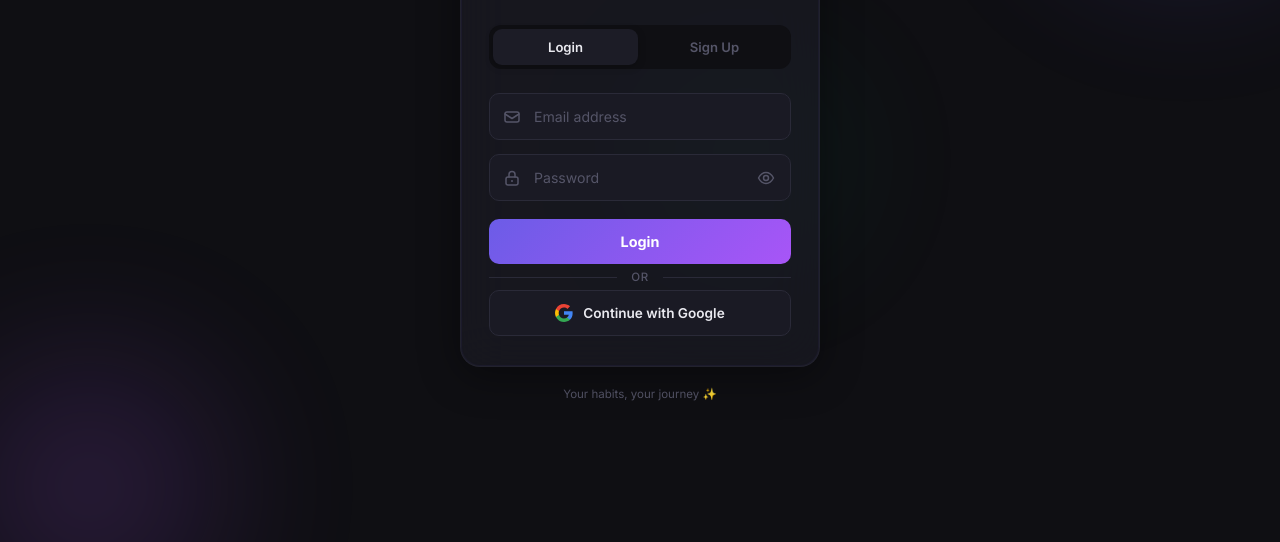
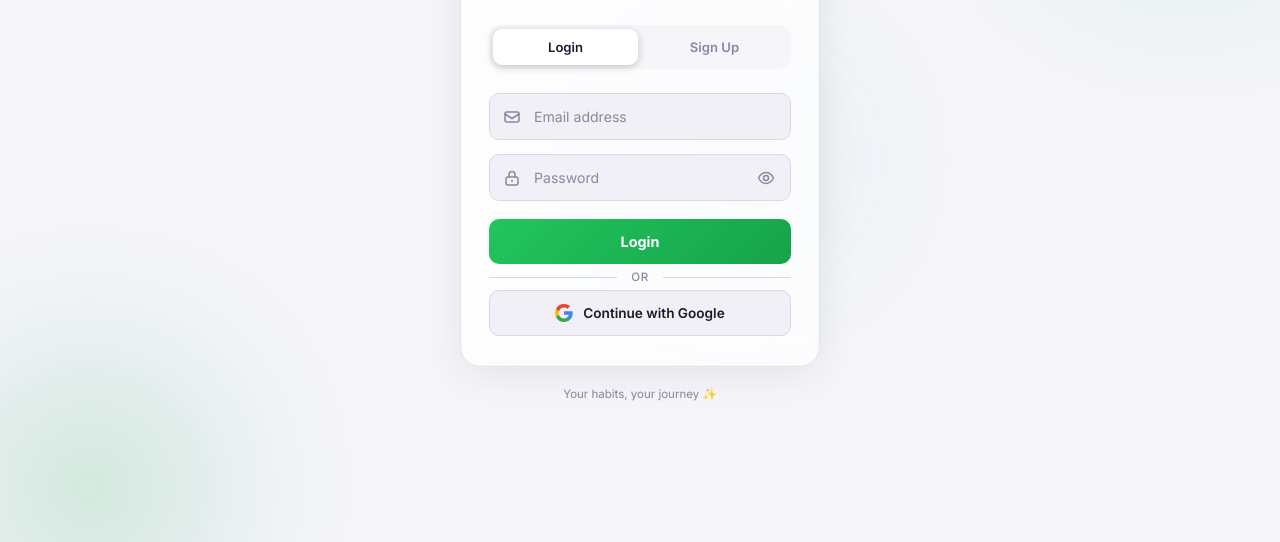
Before and after one commit to vaishnavsalunke2008-max/routine-tracker, a plain HTML site: page auth.html in a window 1280 px wide. Shown: the part 258-800 px from the top of the page. Drawn offline with nearby package versions, Linux system fonts and the light colour scheme.

Commit message:
Update app icon to green flame design and apply latest UI changes

```diff
--- a/auth.css
+++ b/auth.css
@@ -9,26 +9,26 @@
 }
 
 :root {
-    --bg-primary: #0f0f13;
-    --bg-secondary: #16161d;
-    --bg-card: #1c1c26;
-    --bg-hover: #22222e;
-    --bg-input: #1a1a24;
-    --border: #2a2a38;
-    --border-focus: #6c5ce7;
-    --text-primary: #eaeaf0;
-    --text-secondary: #8888a0;
-    --text-muted: #555568;
-    --accent: #6c5ce7;
-    --accent-soft: rgba(108, 92, 231, 0.15);
-    --accent-glow: rgba(108, 92, 231, 0.35);
-    --green: #00d68f;
-    --green-soft: rgba(0, 214, 143, 0.12);
-    --red: #ff6b81;
-    --red-soft: rgba(255, 107, 129, 0.12);
+    --bg-primary: #f5f5fa;
+    --bg-secondary: #ffffff;
+    --bg-card: #ffffff;
+    --bg-hover: #eeeef5;
+    --bg-input: #f0f0f6;
+    --border: #d8d8e5;
+    --border-focus: #22c55e;
+    --text-primary: #1a1a2e;
+    --text-secondary: #5a5a78;
+    --text-muted: #8888a0;
+    --accent: #22c55e;
+    --accent-soft: rgba(34, 197, 94, 0.12);
+    --accent-glow: rgba(34, 197, 94, 0.25);
+    --green: #00b874;
+    --green-soft: rgba(0, 184, 116, 0.1);
+    --red: #e74c5e;
+    --red-soft: rgba(231, 76, 94, 0.1);
     --radius: 14px;
     --radius-sm: 10px;
-    --shadow: 0 2px 12px rgba(0, 0, 0, 0.25);
+    --shadow: 0 2px 12px rgba(0, 0, 0, 0.08);
     --transition: 0.2s cubic-bezier(.4, 0, .2, 1);
     --font: 'Inter', -apple-system, BlinkMacSystemFont, 'Segoe UI', Roboto, sans-serif;
 }
@@ -79,7 +79,7 @@ body {
 .auth-bg-orb:nth-child(2) {
     width: 250px;
     height: 250px;
-    background: #a855f7;
+    background: #16a34a;
     bottom: -60px;
     left: -50px;
     animation-delay: -4s;
@@ -139,13 +139,13 @@ body {
 
 /* ─── Auth Card ─── */
 .auth-card {
-    background: rgba(28, 28, 38, 0.65);
+    background: rgba(255, 255, 255, 0.75);
     backdrop-filter: blur(24px);
     -webkit-backdrop-filter: blur(24px);
-    border: 1px solid rgba(42, 42, 56, 0.6);
+    border: 1px solid rgba(216, 216, 229, 0.6);
     border-radius: 20px;
     padding: 36px 28px 30px;
-    box-shadow: 0 8px 40px rgba(0, 0, 0, 0.4), 0 0 0 1px rgba(108, 92, 231, 0.06) inset;
+    box-shadow: 0 8px 40px rgba(0, 0, 0, 0.08), 0 0 0 1px rgba(34, 197, 94, 0.06) inset;
 }
 
 /* ─── Header ─── */
@@ -294,7 +294,7 @@ body {
 .auth-submit-btn {
     width: 100%;
     padding: 14px;
-    background: linear-gradient(135deg, var(--accent), #a855f7);
+    background: linear-gradient(135deg, var(--accent), #16a34a);
     border: none;
     border-radius: var(--radius-sm);
     font-size: 0.9rem;
@@ -512,7 +512,7 @@ body {
     display: none;
     padding: 12px 14px;
     background: var(--accent-soft);
-    border: 1px solid rgba(108, 92, 231, 0.25);
+    border: 1px solid rgba(34, 197, 94, 0.25);
     border-radius: var(--radius-sm);
     font-size: 0.78rem;
     color: var(--accent);
@@ -546,7 +546,7 @@ body {
 }
 
 .auth-footer a:hover {
-    color: #a855f7;
+    color: #16a34a;
 }
 
 /* ─── Responsive ─── */
--- a/auth.html
+++ b/auth.html
@@ -12,7 +12,7 @@
     <link rel="stylesheet" href="auth.css">
     <link rel="manifest" href="manifest.json">
     <link rel="apple-touch-icon" href="icons/icon-192.png">
-    <meta name="theme-color" content="#0f0f13">
+    <meta name="theme-color" content="#f5f5fa">
     <meta name="apple-mobile-web-app-capable" content="yes">
     <meta name="apple-mobile-web-app-status-bar-style" content="black-translucent">
     <script src="https://cdn.jsdelivr.net/npm/@supabase/supabase-js@2"></script>
--- a/style.css
+++ b/style.css
@@ -8,27 +8,27 @@
 }
 
 :root {
-  --bg-primary: #0f0f13;
-  --bg-secondary: #16161d;
-  --bg-card: #1c1c26;
-  --bg-hover: #22222e;
-  --bg-input: #1a1a24;
-  --border: #2a2a38;
-  --border-focus: #6c5ce7;
-  --text-primary: #eaeaf0;
-  --text-secondary: #8888a0;
-  --text-muted: #555568;
-  --accent: #6c5ce7;
-  --accent-soft: rgba(108, 92, 231, 0.15);
-  --accent-glow: rgba(108, 92, 231, 0.35);
-  --green: #00d68f;
-  --green-soft: rgba(0, 214, 143, 0.12);
-  --red: #ff6b81;
-  --red-soft: rgba(255, 107, 129, 0.12);
+  --bg-primary: #f5f5fa;
+  --bg-secondary: #ffffff;
+  --bg-card: #ffffff;
+  --bg-hover: #eeeef5;
+  --bg-input: #f0f0f6;
+  --border: #d8d8e5;
+  --border-focus: #22c55e;
+  --text-primary: #1a1a2e;
+  --text-secondary: #5a5a78;
+  --text-muted: #8888a0;
+  --accent: #22c55e;
+  --accent-soft: rgba(34, 197, 94, 0.12);
+  --accent-glow: rgba(34, 197, 94, 0.25);
+  --green: #00b874;
+  --green-soft: rgba(0, 184, 116, 0.1);
+  --red: #e74c5e;
+  --red-soft: rgba(231, 76, 94, 0.1);
   --orange: #fdcb6e;
   --radius: 14px;
   --radius-sm: 10px;
-  --shadow: 0 2px 12px rgba(0, 0, 0, 0.25);
+  --shadow: 0 2px 12px rgba(0, 0, 0, 0.08);
   --transition: 0.2s cubic-bezier(.4, 0, .2, 1);
   --font: 'Inter', -apple-system, BlinkMacSystemFont, 'Segoe UI', Roboto, sans-serif;
   --top-bar-h: 56px;
@@ -60,10 +60,10 @@ body {
   align-items: center;
   justify-content: space-between;
   padding: 0 12px;
-  background: rgba(15, 15, 19, 0.82);
+  background: rgba(245, 245, 250, 0.88);
   backdrop-filter: blur(18px);
   -webkit-backdrop-filter: blur(18px);
-  border-bottom: 1px solid rgba(42, 42, 56, 0.5);
+  border-bottom: 1px solid rgba(216, 216, 229, 0.6);
   z-index: 100
 }
 
@@ -505,53 +505,73 @@ body {
   background: rgba(255, 107, 129, 0.22)
 }
 
-/* ─── Light Theme ─── */
+/* ─── Theme Transition ─── */
 body {
   transition: background 0.35s ease, color 0.35s ease
 }
 
-body.light-theme {
-  --bg-primary: #f5f5fa;
-  --bg-secondary: #ffffff;
-  --bg-card: #ffffff;
-  --bg-hover: #eeeef5;
-  --bg-input: #f0f0f6;
-  --border: #d8d8e5;
-  --border-focus: #6c5ce7;
-  --text-primary: #1a1a2e;
-  --text-secondary: #5a5a78;
-  --text-muted: #8888a0;
-  --accent: #6c5ce7;
-  --accent-soft: rgba(108, 92, 231, 0.12);
-  --accent-glow: rgba(108, 92, 231, 0.25);
-  --green: #00b874;
-  --green-soft: rgba(0, 184, 116, 0.1);
-  --red: #e74c5e;
-  --red-soft: rgba(231, 76, 94, 0.1);
-  --shadow: 0 2px 12px rgba(0, 0, 0, 0.08)
-}
-
-body.light-theme .top-bar {
+/* ─── Light Theme (Default) Top/Bottom Bars ─── */
+.top-bar {
   background: rgba(245, 245, 250, 0.88);
   border-bottom-color: rgba(216, 216, 229, 0.6)
 }
 
-body.light-theme .bottom-nav {
+.bottom-nav {
   background: rgba(245, 245, 250, 0.92);
   border-top-color: rgba(216, 216, 229, 0.6)
 }
 
-body.light-theme .radar-nav::before {
-  background: #fff;
+.time-input::-webkit-calendar-picker-indicator {
+  filter: invert(0)
+}
+
+.toggle-thumb {
+  box-shadow: 0 1px 4px rgba(0, 0, 0, 0.15)
+}
+
+/* ─── Dark Theme (Opt-in) ─── */
+body.dark-theme {
+  --bg-primary: #0f0f13;
+  --bg-secondary: #16161d;
+  --bg-card: #1c1c26;
+  --bg-hover: #22222e;
+  --bg-input: #1a1a24;
+  --border: #2a2a38;
+  --border-focus: #22c55e;
+  --text-primary: #eaeaf0;
+  --text-secondary: #8888a0;
+  --text-muted: #555568;
+  --accent: #22c55e;
+  --accent-soft: rgba(34, 197, 94, 0.15);
+  --accent-glow: rgba(34, 197, 94, 0.35);
+  --green: #00d68f;
+  --green-soft: rgba(0, 214, 143, 0.12);
+  --red: #ff6b81;
+  --red-soft: rgba(255, 107, 129, 0.12);
+  --shadow: 0 2px 12px rgba(0, 0, 0, 0.25)
+}
+
+body.dark-theme .top-bar {
+  background: rgba(15, 15, 19, 0.82);
+  border-bottom-color: rgba(42, 42, 56, 0.5)
+}
+
+body.dark-theme .bottom-nav {
+  background: rgba(15, 15, 19, 0.88);
+  border-top-color: rgba(42, 42, 56, 0.5)
+}
+
+body.dark-theme .radar-nav::before {
+  background: var(--bg-card);
   border-color: var(--border)
 }
 
-body.light-theme .time-input::-webkit-calendar-picker-indicator {
-  filter: invert(0)
-}
-
-body.light-theme .toggle-thumb {
-  box-shadow: 0 1px 4px rgba(0, 0, 0, 0.15)
+body.dark-theme .time-input::-webkit-calendar-picker-indicator {
+  filter: invert(0.6)
+}
+
+body.dark-theme .toggle-thumb {
+  box-shadow: 0 1px 4px rgba(0, 0, 0, 0.3)
 }
 
 
@@ -631,10 +651,10 @@ body.light-theme .toggle-thumb {
   display: flex;
   align-items: center;
   justify-content: space-around;
-  background: rgba(15, 15, 19, 0.88);
+  background: rgba(245, 245, 250, 0.92);
   backdrop-filter: blur(18px);
   -webkit-backdrop-filter: blur(18px);
-  border-top: 1px solid rgba(42, 42, 56, 0.5);
+  border-top: 1px solid rgba(216, 216, 229, 0.6);
   z-index: 100;
   padding-bottom: env(safe-area-inset-bottom, 0px)
 }
@@ -701,7 +721,7 @@ body.light-theme .toggle-thumb {
   width: 50px;
   height: 50px;
   border-radius: 50%;
-  background: linear-gradient(135deg, var(--accent), #a855f7);
+  background: linear-gradient(135deg, var(--accent), #16a34a);
   opacity: 0.18;
   z-index: 0;
   transition: opacity var(--transition), transform var(--transition)
@@ -764,7 +784,7 @@ body.light-theme .toggle-thumb {
 }
 
 .streak-card {
-  background: linear-gradient(135deg, var(--bg-card) 0%, rgba(108, 92, 231, 0.08) 100%)
+  background: linear-gradient(135deg, var(--bg-card) 0%, rgba(34, 197, 94, 0.08) 100%)
 }
 
 .stat-value {
@@ -1018,8 +1038,8 @@ body.light-theme .toggle-thumb {
 }
 
 .category-badge[data-cat="discipline"] {
-  background: rgba(108, 92, 231, 0.18);
-  color: #a29bfe
+  background: rgba(34, 197, 94, 0.18);
+  color: #4ade80
 }
 
 .category-badge[data-cat="health"] {
@@ -1587,7 +1607,7 @@ body.light-theme .toggle-thumb {
 .weekly-bar {
   width: 100%;
   max-width: 32px;
-  background: linear-gradient(180deg, var(--accent), rgba(108, 92, 231, 0.3));
+  background: linear-gradient(180deg, var(--accent), rgba(34, 197, 94, 0.3));
   border-radius: 6px 6px 2px 2px;
   transition: height 0.4s cubic-bezier(.4, 0, .2, 1);
   min-height: 3px
--- a/sw.js
+++ b/sw.js
@@ -1,4 +1,4 @@
-const CACHE_NAME = 'routine-tracker-v3';
+const CACHE_NAME = 'routine-tracker-v4';
 const ASSETS = [
     './',
     './index.html',
```
Also changed, not shown: app.js (+14 -14 lines), index.html (+1 -1 lines), icons/icon-192.png, icons/icon-512.png, manifest.json.
